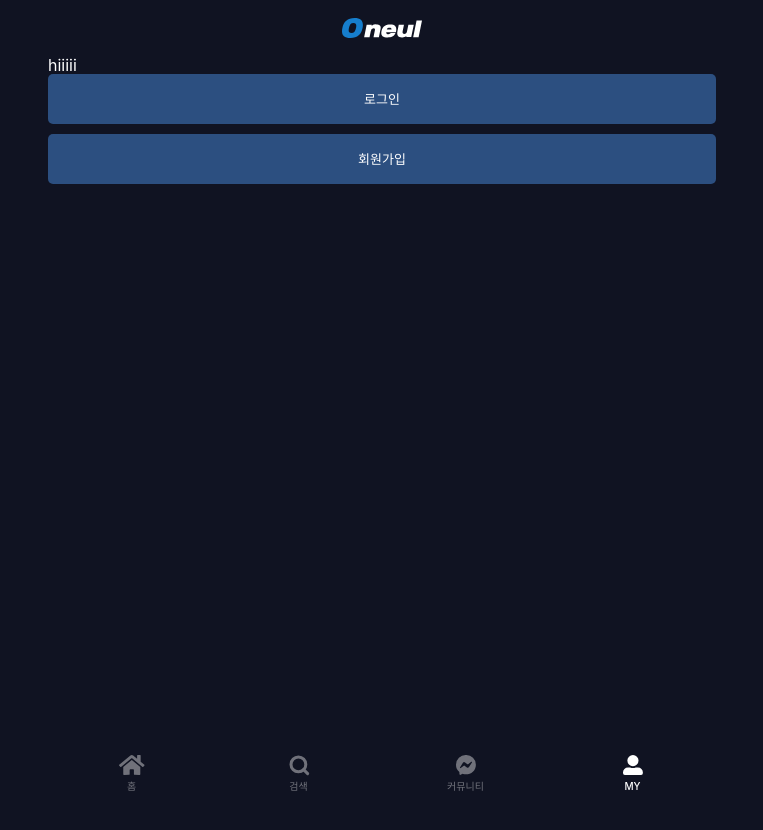
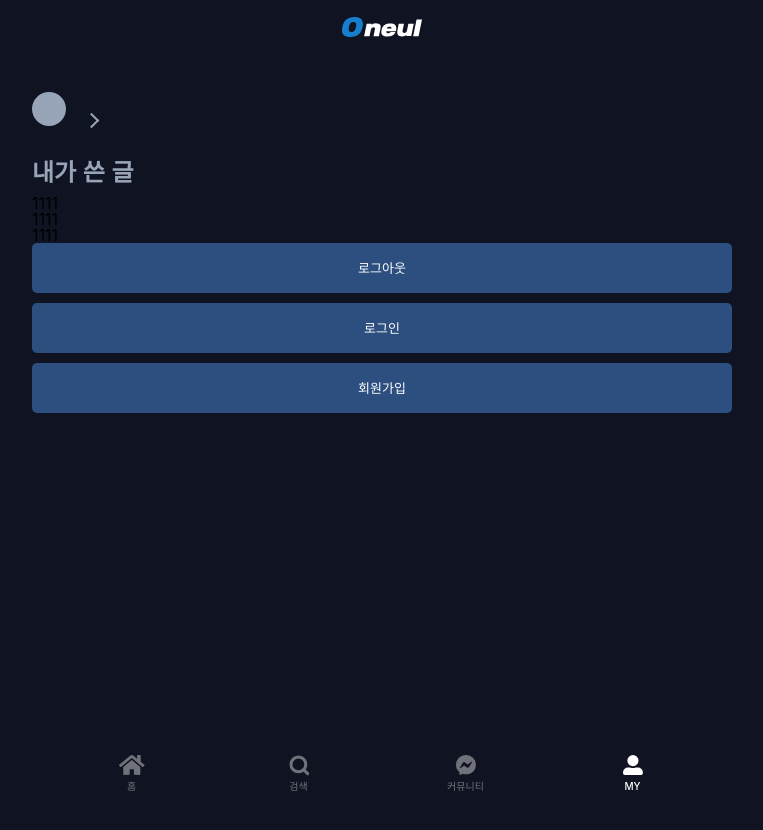
Before and after one commit to ssongseung/oneul, a plain HTML site: page public/mypage.html in a window 1280 px wide. Shown: the whole page, without its empty margins (258-1021 px from the left). Before the commit the page ends 800 px from the top, so only its background shows below. Drawn offline with nearby package versions, Linux system fonts and the light colour scheme; no server answers.

Commit message:
add '마이페이지'

```diff
--- a/public/css/common.css
+++ b/public/css/common.css
@@ -34,7 +34,8 @@ a {
 
 
 .header-wrap {
-  position:fixed;
+  position:sticky;
+  z-index: 10;
   width: 100%;
   left:0;
   top:0;
@@ -47,7 +48,7 @@ a {
 }
 
 .content {
-  padding: 56px 0;
+  /* padding: 56px 0; */
   color: #fff;
 }
 
@@ -103,3 +104,9 @@ a {
 .navigator .nav-item.my-page {
   background-image: url('../images/my.svg');
 }
+
+.img-wrap img { max-width: 100% }
+
+.oneul-form {width: 100%; padding: 16px 21px; margin: 0 0 10px 0; font-size: 14px; border-radius: 5px; background: #1d2134; color: #fff; border: 0; outline: 0;}
+
+.oneul-btn {display: flex; align-items: center; justify-content: center; width: 100%; height: 50px; margin: 0 0 10px 0; font-size: 13px; border-radius: 5px; background: #2c4f80; color: #fff; border: 0; cursor: pointer; outline: 0;}
--- /dev/null
+++ b/public/css/mypage.css
@@ -0,0 +1,25 @@
+@import "reset.css";
+@import "common.css";
+
+.mypage {padding: 26px 0;}
+.mypage .profile_area {display: flex; justify-content: flex-start; align-items: flex-end; gap: 15px; margin: 10px 0 35px;}
+.mypage .profile_area .user_img {display: flex; justify-content: center; align-items: center; width: 34px; height: 34px; font-size: 20px; font-weight:700; border-radius: 50%; background-color: #98a4b7;}
+.mypage .profile_area .user_name {display: flex; justify-content: center; align-items: center;}
+.mypage .profile_area .user_name__link {display: inline-flex; align-items: center; gap: 5px; font-size: 26px; font-weight: 700; line-height: 30px;}
+.mypage .profile_area .user_name__link:after {content: ""; display: inline-flex; width: 9px; height: 9px; border-top: 2px solid #98a4b7; border-right: 2px solid #98a4b7; transform: rotate(45deg);}
+
+.mypage .list_area .list_title {margin-bottom: 10px; font-size: 24px; font-weight: 700; color: #98a4b7;}
+.mypage .list_area .interest_box {width: 100%;}
+.mypage .list_area .interest_item {width: 150px; height: 200px; border: 1px solid #98a4b7;}
+.mypage .list_area .interest_item:not(:last-child) {margin-right: 10px;}
+.mypage .list_area .interest_item--name {margin-top: 8px; font-size: 16px; line-height: 24px; color: #98a4b7;}
+.mypage .profile_update_area .user_img {width: 130px; height: 130px; margin: 0 auto 30px; border-radius: 50%; overflow: hidden; background-color: #98a4b7;}
+.mypage .profile_update_area .user_img img {width: 100%; height: 100%;}
+.mypage .profile_update_area .file_box {text-align: center;}
+.mypage .profile_update_area .file_box label[for=input_file] {display: inline-flex; justify-content: center; align-items: center; padding: 0 10px; font-size: 16px; line-height: 30px; color: #172036; border: 1px solid #aec3e4; background-color: #98a4b7; border-radius: 5px;}
+.mypage .profile_update_area .file_box input[type=file] {position: absolute; width: 1px; height: 1px; padding: 0; margin: -1px; overflow: hidden; clip: rect(0, 0, 0, 0);}
+.mypage .profile_update_area .user_info {display: flex; flex-wrap: wrap; justify-content: space-between; gap: 15px 0; margin-bottom: 25px;}
+.mypage .profile_update_area .user_info__text {font-size: 18px; font-weight: 700; color: #98a4b7;}
+.mypage .profile_update_area .user_info__text-check {font-size: 18px; color: #98a4b7;}
+.mypage .profile_update_area .user_info input[type=text] {width: 100%; padding: 0 10px; font-size: 16px; line-height: 35px; color: #172036; border: 1px solid #aec3e4; background-color: #fff; border-radius: 5px;}
+.mypage .profile_update_area .btn_submit {display: inline-flex; justify-content: center; align-items: center; width: 100%; padding: 0 10px; font-size: 18px; line-height: 50px; color: #172036; border: 1px solid #aec3e4; background-color: #98a4b7; border-radius: 5px;}
--- a/public/css/reset.css
+++ b/public/css/reset.css
@@ -355,3 +355,49 @@
   [hidden] {
     display: none;
   }
+
+
+  html, body, div, span, applet, object, iframe,
+h1, h2, h3, h4, h5, h6, p, blockquote, pre,
+a, abbr, acronym, address, big, cite, code,
+del, dfn, em, img, ins, kbd, q, s, samp,
+small, strike, strong, sub, sup, tt, var,
+b, u, i, center,
+dl, dt, dd, ol, ul, li,
+fieldset, form, label, legend,
+table, caption, tbody, tfoot, thead, tr, th, td,
+article, aside, canvas, details, embed,
+figure, figcaption, footer, header, hgroup,
+menu, nav, output, ruby, section, summary,
+time, mark, audio, video {
+	margin: 0;
+	padding: 0;
+	border: 0;
+	font-size: 100%;
+	font: inherit;
+	vertical-align: baseline;
+}
+/* HTML5 display-role reset for older browsers */
+article, aside, details, figcaption, figure,
+footer, header, hgroup, menu, nav, section {
+	display: block;
+}
+body {
+	line-height: 1;
+}
+ol, ul {
+	list-style: none;
+}
+blockquote, q {
+	quotes: none;
+}
+blockquote:before, blockquote:after,
+q:before, q:after {
+	content: '';
+	content: none;
+}
+table {
+	border-collapse: collapse;
+	border-spacing: 0;
+}
+button{background-color: inherit; border: 0;}
--- a/public/css/style.css
+++ b/public/css/style.css
@@ -189,36 +189,6 @@ a {
   max-width: 100%;
 }
 
-.img-wrap img { max-width: 100% }
-
-.oneul-form {
-  background: #1d2134;
-  color: #fff;
-  border: 0;
-  outline: 0;
-  width: 100%;
-  padding: 16px 21px;
-  font-size: 14px;
-  border-radius: 5px;
-  margin: 0 0 10px 0;
-}
-
-.oneul-btn {
-  outline: 0;
-  display: flex;
-  align-items: center;
-  justify-content: center;
-  border: 0;
-  width: 100%;
-  border-radius: 5px;
-  height: 50px;
-  background: #2c4f80;
-  color: #fff;
-  font-size: 13px;
-  margin: 0 0 10px 0;
-  cursor: pointer;
-}
-
 .signup-visual {
   text-align: center;
   padding: 25px 16px;
--- a/public/mypage.html
+++ b/public/mypage.html
@@ -5,12 +5,7 @@
   <meta http-equiv="X-UA-Compatible" content="IE=edge">
   <meta name="viewport" content="width=device-width, initial-scale=1.0">
   <title>Document</title>
-  <link href="css/style.css" rel="stylesheet">
-</head>
-<body>
-
-
-
+  <link href="css/mypage.css" rel="stylesheet">
   <!-- 필수 호출 script -->
   <script src="https://www.gstatic.com/firebasejs/8.6.5/firebase-app.js"></script>
   <script src="https://www.gstatic.com/firebasejs/8.6.5/firebase-auth.js"></script>
@@ -31,23 +26,35 @@
     firebase.initializeApp(firebaseConfig);
   </script>
   <!-- 필수 호출 script -->
-
-<main id="contents">
+</head>
+<body>
   <header class="header-wrap">
     <a href="/index.html"><img src="/images/logo.svg"></a>
   </header>
-  <section class="content">
 
-    <div class="oneul-container">
-      <div id="username"></div>
-      hiiiii
+  <main id="contents" class="mypage">
+    <div class="mypage_info">
+      <section class="profile_area">
+        <div class="user_img">
+
+          </div>
+          <div class="user_name"><a href="" title="나의 프로필로 이동" class="user_name__link"><span id="username"></span></a></div>
+      </section>
+
+      <section class="list_area">
+          <h3 class="list_title">내가 쓴 글</h3>
+          <ul class="list_box">
+              <li class="list_item">1111</li>
+              <li class="list_item">1111</li>
+              <li class="list_item">1111</li>
+          </ul>
+      </section>
     </div>
 
+    <a href="javascript:;" onClick="logout()" class="oneul-btn">로그아웃</a>
 
+  </main>
 
-
-
-  </section>
   <footer class="footer-wrap">
     <div class="navigator">
       <a href="/index.html" class="nav-item home"><span class="nav-txt">홈</span></a>
@@ -56,8 +63,6 @@
       <a href="/mypage.html" class="nav-item my-page active"><span class="nav-txt">MY</span></a>
     </div>
   </footer>
-</main>
-
 
 
   <script>
@@ -65,18 +70,19 @@
     const storage = firebase.storage();
 
     if(localStorage.getItem('user') != null){
-      var 뺀거 = localStorage.getItem('user')
-      $('#username').html(JSON.parse(뺀거).displayName)
+      let user = localStorage.getItem('user')
+      let username = JSON.parse(user).displayName;
+
+      $('#username').html(username)
+      $('.user_img').html(username.substring(0,1))
     }
 
+    console.log(db.collection('users').where('uid').get());
     firebase.auth().onAuthStateChanged((user)=>{
-      if (user) {
-        console.log(user.uid)
-        console.log(user.displayName)
+      if (!user) {
+        $('.mypage').append('<a href="/login.html" class="oneul-btn">로그인</a><a href="/signup.html" class="oneul-btn">회원가입</a>')
+      } else {
         localStorage.setItem('user', JSON.stringify(user))
-        $('.oneul-container').append('<a href="javascript:;" onClick="logout()" class="oneul-btn">로그아웃</a>')
-      } else {
-        $('.oneul-container').append('<a href="/login.html" class="oneul-btn">로그인</a><a href="/signup.html" class="oneul-btn">회원가입</a>')
       }
     })
 
```
Lines whose indentation alone changed are shown as unchanged.
